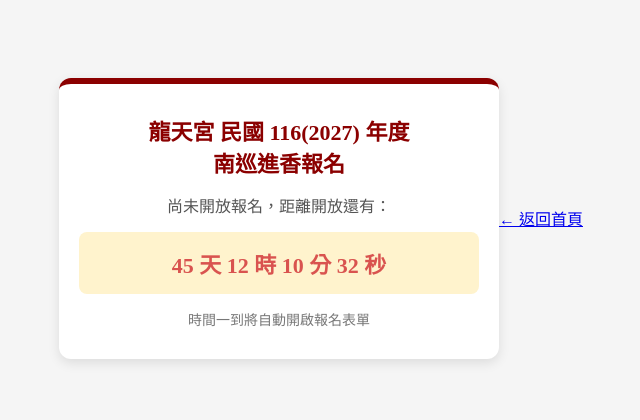
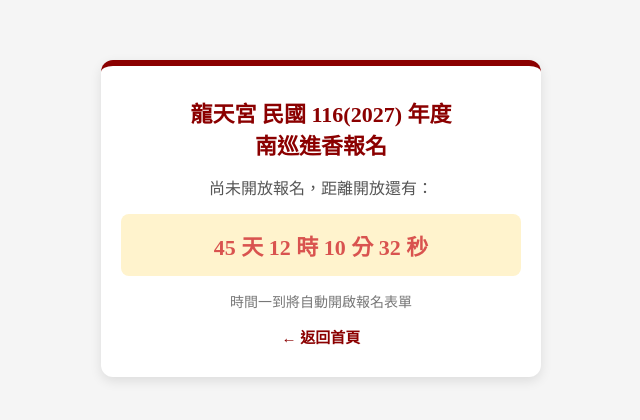
Before and after one commit to longtiangong/homepage, a plain HTML site: page 3Jinxiang_South.html in a window 1280 px wide. Shown: the part 182-602 px from the top of the page, without its empty margins (319-959 px from the left). Drawn offline with Linux system fonts and the light colour scheme.

Commit message:
增加返回首頁

```diff
--- a/3Jinxiang_South.html
+++ b/3Jinxiang_South.html
@@ -65,6 +65,20 @@ input,select{width:100%;font-size:16px;padding:8px;box-sizing:border-box;margin-
   border-radius: 8px;
   margin: 15px 0;
 }
+/* # *11161950 增加返回首頁至頁面：返回首頁連結樣式 */
+.back-link {
+  margin-top: 15px;
+  margin-bottom: 0;
+  font-size: 15px;
+}
+.back-link a {
+  color: #8B0000;
+  text-decoration: none;
+  font-weight: bold;
+}
+.back-link a:hover {
+  text-decoration: underline;
+}
 #main-form {
   display: none;
 }
@@ -80,9 +94,9 @@ input,select{width:100%;font-size:16px;padding:8px;box-sizing:border-box;margin-
     <p style="font-size:16px;color:#555;margin:10px 0;">尚未開放報名，距離開放還有：</p>
     <div id="countdown-display" class="countdown-timer">計算中...</div>
     <p style="font-size:14px;color:#777;margin-bottom:0;">時間一到將自動開啟報名表單</p>
+    <!-- # *11161950 增加返回首頁至頁面 -->
+    <p class="back-link"><a href="index.html">← 返回首頁</a></p>
   </div>
-    <!-- # * 11161935 增加返回首頁 -->
-    <p class="back-link"><a href="index.html">← 返回首頁</a></p>
 </div>
 
 <!-- # * 11161700 網站自動開啟/關閉/截止時間：超過截止時間後的關閉遮罩 -->
@@ -91,6 +105,8 @@ input,select{width:100%;font-size:16px;padding:8px;box-sizing:border-box;margin-
     <h1>龍天宮 民國 116(2027) 年度<br>南巡進香報名</h1>
     <p style="font-size:18px;color:#d9534f;margin:15px 0;font-weight:bold;">本期網路報名已截止</p>
     <p style="font-size:14px;color:#777;margin-bottom:0;">如有疑問請洽廟方或透過官方 Line 聯絡</p>
+    <!-- # *11161950 增加返回首頁至頁面 -->
+    <p class="back-link"><a href="index.html">← 返回首頁</a></p>
   </div>
 </div>
 
@@ -136,6 +152,9 @@ input,select{width:100%;font-size:16px;padding:8px;box-sizing:border-box;margin-
 ⚠️ 進香宮廟<br>
 蘭陽白天宮。<br>
 </div>
+
+<!-- # *11161950 增加返回首頁至頁面 -->
+<p class="back-link" style="text-align:center;margin-bottom:15px;"><a href="index.html">← 返回首頁</a></p>
 
 </div><!-- # * 11161700 網站自動開啟/關閉/截止時間：main-form 結束 -->
 
```
